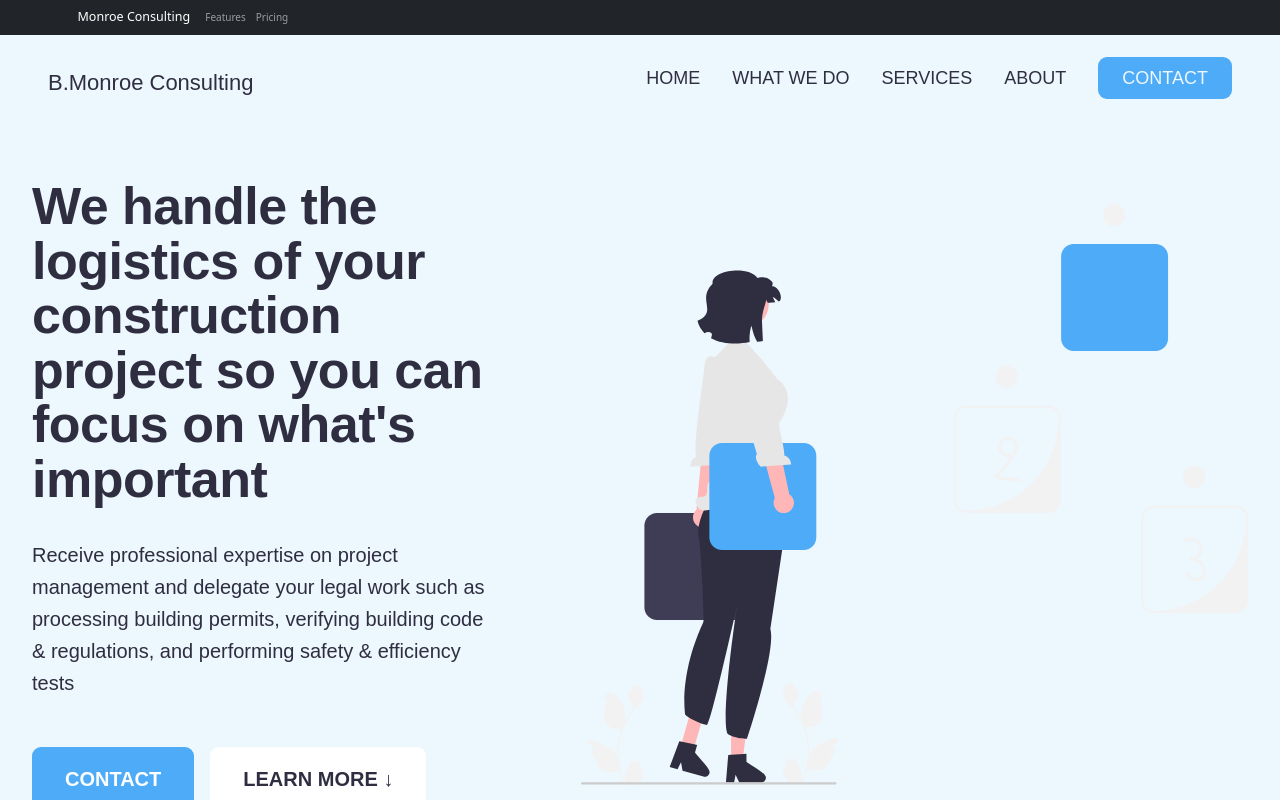
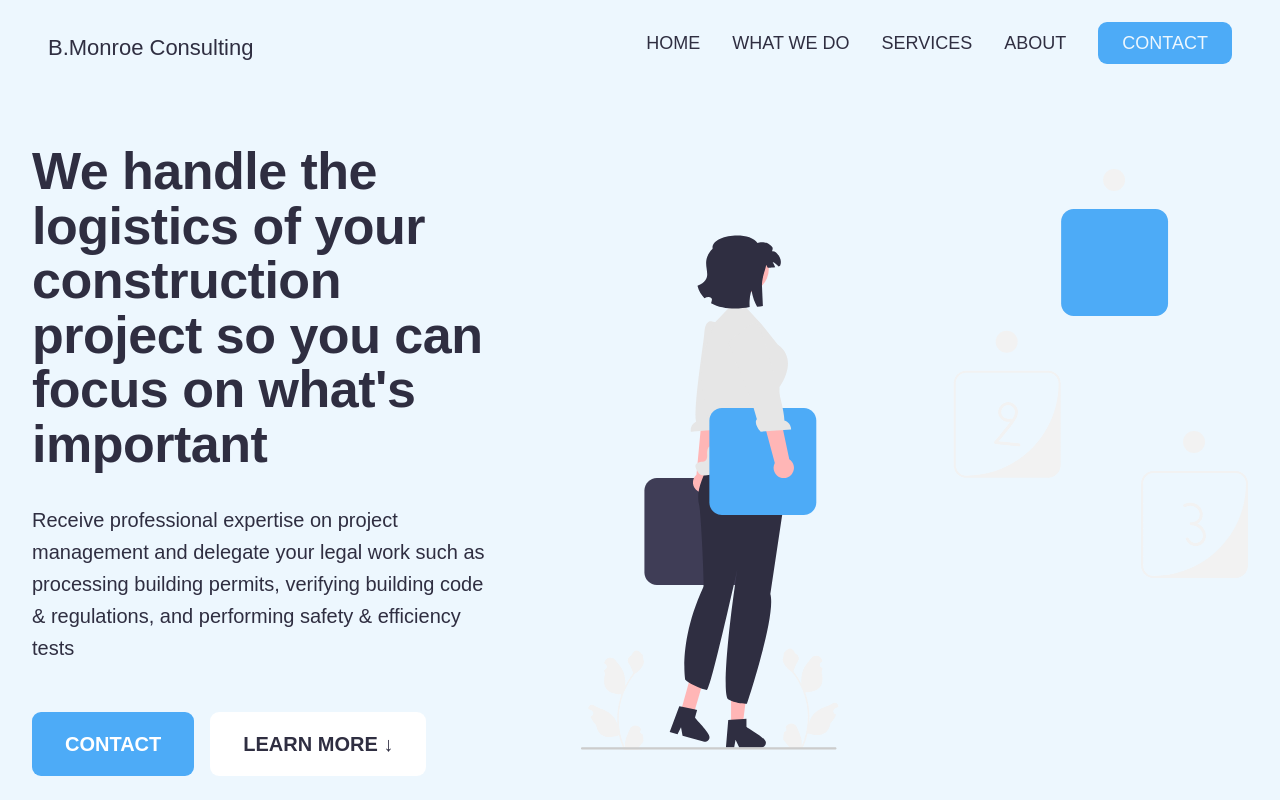
Before and after one commit to Caleb-Rogers/bmonroe-consulting, a Next.js app: page / in a window 1280 px wide. Shown: the top 800 px of the page. Built offline with nearby package versions, Linux system fonts and the light colour scheme.

Commit message:
refactor Navbar to its own component

```diff
--- a/src/components/Hero/Hero.css
+++ b/src/components/Hero/Hero.css
@@ -1,67 +1,14 @@
-/**************************/
-/* HEADER SECTION */
-/**************************/
-
-.header {
-  display: flex;
-  justify-content: space-between;
-  align-items: center;
-  background-color: #edf7fe;
-
-  height: 9.6rem;
-  padding: 0 4.8rem;
-}
-
-.logo-nav {
-  font-size: 2.2rem;
-}
-
-/**************************/
-/* NAVIGATION */
-/**************************/
-
-.main-nav-list {
-  list-style: none;
-  display: flex;
-  align-items: center;
-  gap: 3.2rem;
-}
-
-.main-nav-link:link,
-.main-nav-link:visited {
-  display: inline-block;
-  text-decoration: none;
-  color: #2f2e41;
-  font-weight: 500;
-  font-size: 1.8rem;
-  transition: all 0.3s;
-}
-
-.main-nav-link:hover,
-.main-nav-link:active {
-  color: #4dabf7;
-}
-
-.main-nav-link.nav-cta:link,
-.main-nav-link.nav-cta:visited {
-  padding: 1.2rem 2.4rem;
-  border-radius: 9px;
-  color: #edf7fe;
-  background-color: #4dabf7;
-}
-
-.main-nav-link.nav-cta:hover,
-.main-nav-link.nav-cta:active {
-  background-color: #459ade;
-}
-
 /**************************/
 /* HERO SECTION */
 /**************************/
 
 .section-hero {
+  font-family: "Aleo", sans-serif;
+  line-height: 1;
+  font-weight: 400;
+  padding: 4.8rem 0 9.6rem 0;
+  color: #2f2e41;
   background-color: #edf7fe;
-  padding: 4.8rem 0 9.6rem 0;
 }
 
 .hero {
@@ -91,13 +38,6 @@
 
 .hero-img {
   width: 100%;
-}
-
-.dude {
-  font-family: "Aleo", sans-serif;
-  line-height: 1;
-  font-weight: 400;
-  color: #2f2e41;
 }
 
 /* BUTTON */
--- a/src/components/Hero/Hero.js
+++ b/src/components/Hero/Hero.js
@@ -3,20 +3,6 @@ import Link from "next/link";
 
 function Hero() {
   return (
-    <div class="dude">
-      <header class="header">
-          <span class="logo-nav">B.Monroe Consulting</span>
-          <nav class="main-nav">
-              <ul class="main-nav-list">
-                  <Link class="main-nav-link" href="#">HOME</Link>
-                  <Link class="main-nav-link" href="#">WHAT WE DO</Link>
-                  <Link class="main-nav-link" href="#">SERVICES</Link>
-                  <Link class="main-nav-link" href="#">ABOUT</Link>
-                  <Link class="main-nav-link nav-cta" href="#">CONTACT</Link>
-              </ul>
-          </nav>
-      </header>
-
     <main>
         <section class="section-hero">
             <div class="hero">
@@ -28,8 +14,8 @@ function Hero() {
                         Receive professional expertise on project management and delegate your legal work such as processing
                         building permits, verifying building code & regulations, and performing safety & efficiency tests
                     </p>
-                      <a href="#" class="btn btn--full margin-right-sm">CONTACT</a>
-                      <a href="#" class="btn btn--outline">LEARN MORE &darr;</a>
+                    <Link href="#" class="btn btn--full margin-right-sm">CONTACT</Link>
+                    <Link href="#" class="btn btn--outline">LEARN MORE &darr;</Link>
                 </div>
                 <div class="hero-img-box">
                     <img src="hero.svg" class="herro-img" alt="Working Woman"/>
@@ -37,7 +23,6 @@ function Hero() {
             </div>
         </section>
     </main>
-    </div>
   );
 }
 
--- a/src/components/Homepage/Homepage.js
+++ b/src/components/Homepage/Homepage.js
@@ -1,24 +1,13 @@
 import React from "react";
-import Button from "react-bootstrap/Button";
-import Container from "react-bootstrap/Container";
-import Nav from "react-bootstrap/Nav";
-import Navbar from "react-bootstrap/Navbar";
-import Link from "next/link";
+
+import Navbar from "../Navbar/Navbar";
 import WhatWeDo from "../WhatWeDo.js/WhatWeDo";
 import Hero from "../Hero/Hero.js";
 
 function Homepage() {
   return (
     <div>
-      <Navbar bg="dark" variant="dark">
-        <Container>
-          <Navbar.Brand href="#home">Monroe Consulting</Navbar.Brand>
-          <Nav className="me-auto">
-            <Nav.Link href="/contact">Features</Nav.Link>
-            <Nav.Link href="#pricing">Pricing</Nav.Link>
-          </Nav>
-        </Container>
-      </Navbar>
+      <Navbar />
       <Hero />
       <WhatWeDo />
     </div>
--- /dev/null
+++ b/src/components/Navbar/Navbar.css
@@ -0,0 +1,59 @@
+/**************************/
+/* HEADER SECTION */
+/**************************/
+
+.header {
+  display: flex;
+  justify-content: space-between;
+  align-items: center;
+  font-family: "Aleo", sans-serif;
+  line-height: 1;
+  font-weight: 400;
+  height: 9.6rem;
+  padding: 0 4.8rem;
+  color: #2f2e41;
+  background-color: #edf7fe;
+}
+
+.logo-nav {
+  font-size: 2.2rem;
+}
+
+/**************************/
+/* NAVIGATION */
+/**************************/
+
+.main-nav-list {
+  list-style: none;
+  display: flex;
+  align-items: center;
+  gap: 3.2rem;
+}
+
+.main-nav-link:link,
+.main-nav-link:visited {
+  display: inline-block;
+  text-decoration: none;
+  color: #2f2e41;
+  font-weight: 500;
+  font-size: 1.8rem;
+  transition: all 0.3s;
+}
+
+.main-nav-link:hover,
+.main-nav-link:active {
+  color: #4dabf7;
+}
+
+.main-nav-link.nav-cta:link,
+.main-nav-link.nav-cta:visited {
+  padding: 1.2rem 2.4rem;
+  border-radius: 9px;
+  color: #edf7fe;
+  background-color: #4dabf7;
+}
+
+.main-nav-link.nav-cta:hover,
+.main-nav-link.nav-cta:active {
+  background-color: #459ade;
+}
--- /dev/null
+++ b/src/components/Navbar/Navbar.js
@@ -0,0 +1,21 @@
+import React from 'react';
+import Link from 'next/link';
+
+const Navbar = () => {
+  return (
+    <header class="header">
+        <span class="logo-nav">B.Monroe Consulting</span>
+        <nav class="main-nav">
+            <ul class="main-nav-list">
+                <Link class="main-nav-link" href="#">HOME</Link>
+                <Link class="main-nav-link" href="#">WHAT WE DO</Link>
+                <Link class="main-nav-link" href="#">SERVICES</Link>
+                <Link class="main-nav-link" href="#">ABOUT</Link>
+                <Link class="main-nav-link nav-cta" href="#">CONTACT</Link>
+            </ul>
+        </nav>
+    </header>
+  )
+}
+
+export default Navbar
--- a/src/pages/_app.js
+++ b/src/pages/_app.js
@@ -1,6 +1,7 @@
 import Head from "next/head";
 import "@/styles/globals.css";
 import "bootstrap/dist/css/bootstrap.min.css";
+import "../components/Navbar/Navbar.css"
 import "../components/WhatWeDo.js/WhatWeDo.css";
 import "../components/Hero/Hero.css";
 <link
--- a/src/pages/index.js
+++ b/src/pages/index.js
@@ -1,6 +1,5 @@
 import Homepage from "../components/Homepage/Homepage";
 import "bootstrap/dist/css/bootstrap.min.css";
-import WhatWeDo from "../components/WhatWeDo.js/WhatWeDo";
 <link
   rel="stylesheet"
   href="https://cdn.jsdelivr.net/npm/bootstrap@5.2.3/dist/css/bootstrap.min.css"
```
Lines whose indentation alone changed are shown as unchanged.
